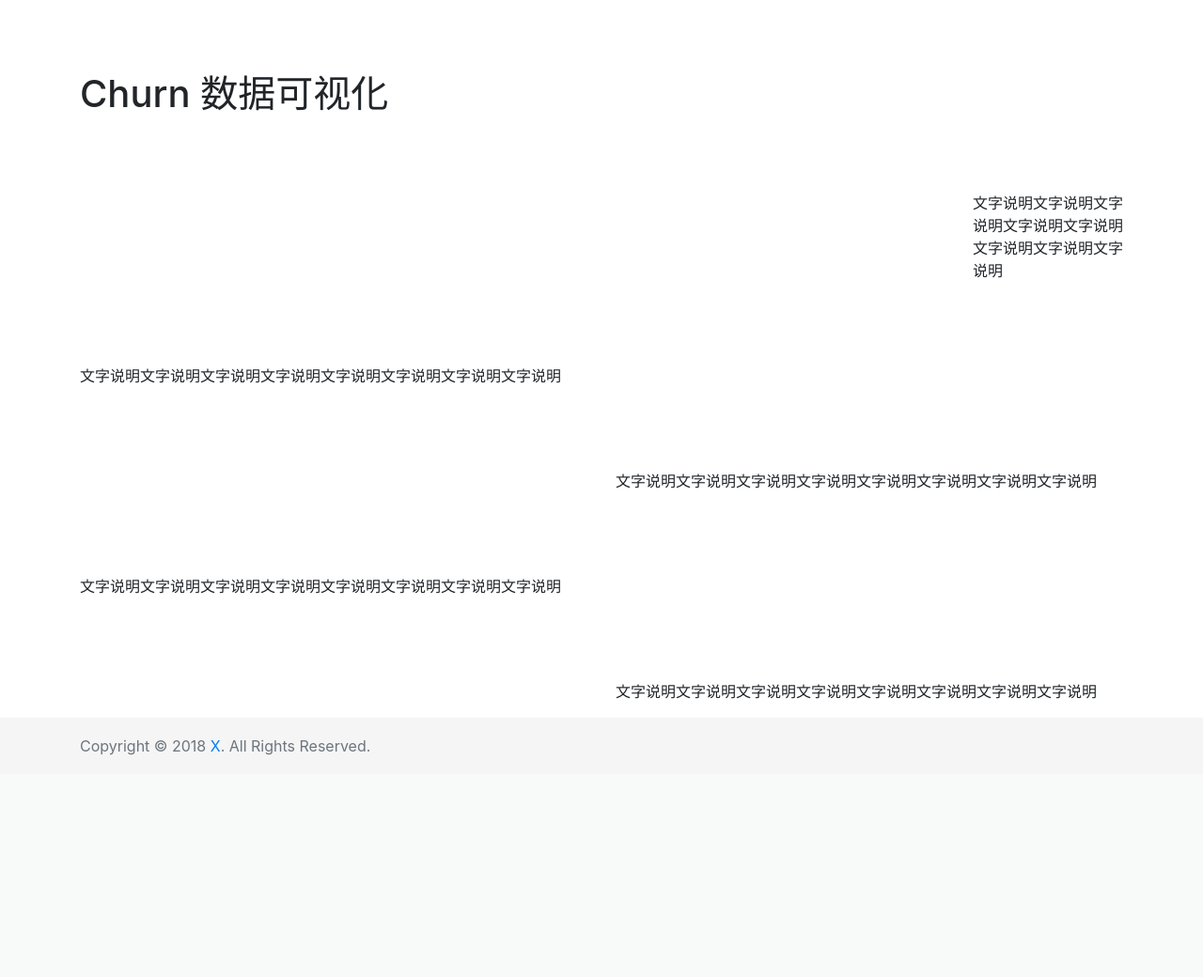
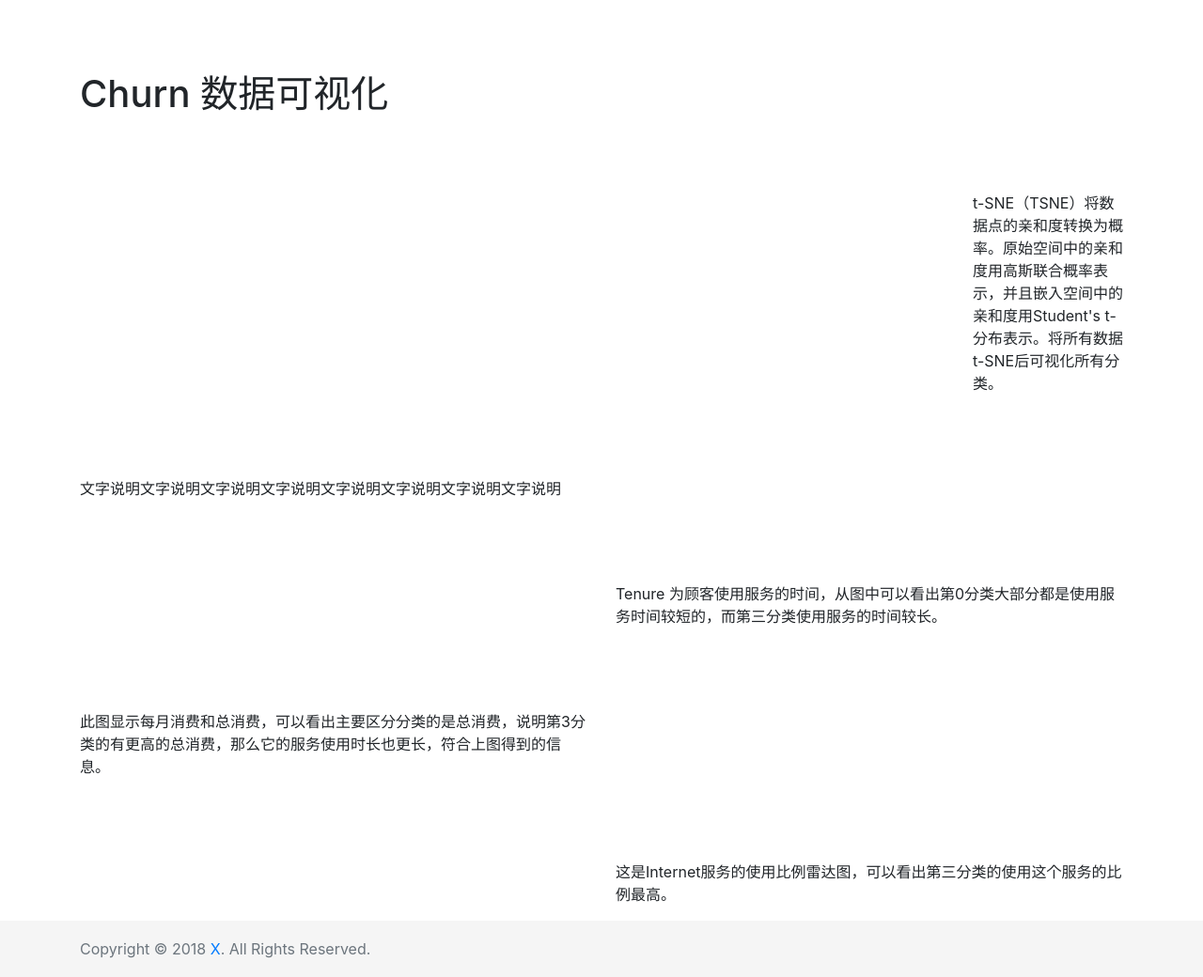
Before and after one commit to LGX95/churn_data_analysis, a Flask app: template templates/clusters.html in a window 1280 px wide. Shown: the part 56-1096 px from the top of the page at 94% size. Before the commit the page ends 860 px from the top, so only its background shows below. Run offline with Flask 2, Linux system fonts and the light colour scheme; the template is opened without the code that fills it, so the values that code supplies are empty; parts of the project's set-up code (start-up, migrations or seed data) failed here and were passed over; some libraries are stand-ins or nearby versions.

Commit message:
add graph describe

```diff
--- a/templates/clusters.html
+++ b/templates/clusters.html
@@ -13,7 +13,7 @@
     <div class="col-12 col-sm-12 col-md-2 col-lg-2">
         <br>
         <br>
-        <p>文字说明文字说明文字说明文字说明文字说明文字说明文字说明文字说明</p>
+        <p>t-SNE（TSNE）将数据点的亲和度转换为概率。原始空间中的亲和度用高斯联合概率表示，并且嵌入空间中的亲和度用Student's t-分布表示。将所有数据t-SNE后可视化所有分类。</p>
     </div>
 </div>
 <br>
@@ -35,7 +35,7 @@
     <div class="col">
         <br>
         <br>
-        <p>文字说明文字说明文字说明文字说明文字说明文字说明文字说明文字说明</p>
+        <p>Tenure 为顾客使用服务的时间，从图中可以看出第0分类大部分都是使用服务时间较短的，而第三分类使用服务的时间较长。</p>
     </div>
 </div>
 <br>
@@ -43,7 +43,7 @@
     <div class="col">
         <br>
         <br>
-        <p>文字说明文字说明文字说明文字说明文字说明文字说明文字说明文字说明</p>
+        <p>此图显示每月消费和总消费，可以看出主要区分分类的是总消费，说明第3分类的有更高的总消费，那么它的服务使用时长也更长，符合上图得到的信息。</p>
     </div>
     <div class="col">
         {{ echarts_container(charges_scatter) }} {{ echarts_js_content(charges_scatter) }}
@@ -57,7 +57,7 @@
     <div class="col">
         <br>
         <br>
-        <p>文字说明文字说明文字说明文字说明文字说明文字说明文字说明文字说明</p>
+        <p>这是Internet服务的使用比例雷达图，可以看出第三分类的使用这个服务的比例最高。</p>
     </div>
 </div>
 {% endblock %}
```
